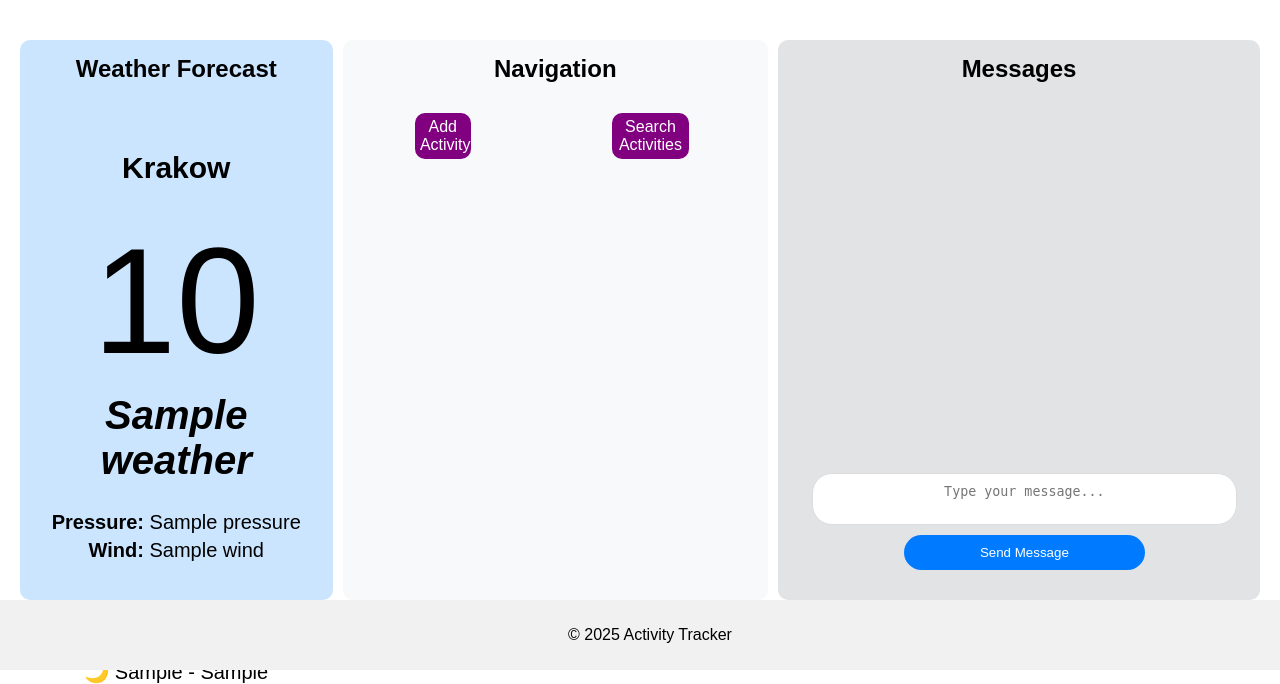
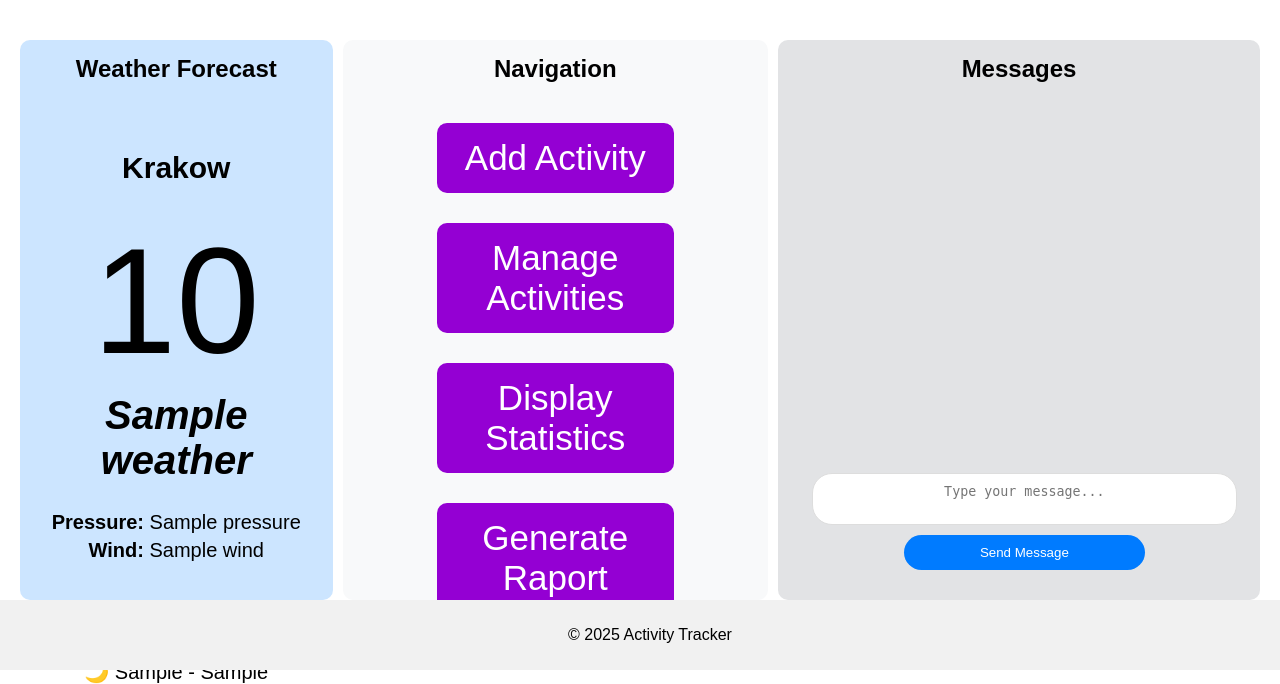
Before and after one commit to tbrania1202/Web-Application-For-Activity-Tracking, a Flask app: template app/templates/home.html in a window 1280 px wide. Shown: the part 130-814 px from the top of the page. Run offline with Flask 3, Linux system fonts and the light colour scheme; the template is opened without the code that fills it: most values are stand-ins (such as "Sample title", 1, 10 or a date in 2020).

Commit message:
Finished layout of home page

```diff
--- a/app/blueprints/add_activity.py
+++ b/app/blueprints/add_activity.py
@@ -7,6 +7,7 @@ add_activity_bp = Blueprint('add_activity', __name__)
 @add_activity_bp.route("/add_activity", methods=["GET", "POST"])
 def add_activity_page():
     if request.method == "POST":
+        user = request.form.get("user_name")
         name = request.form.get("activity_name")
         activity_type = request.form.get("activity_type")
         date = request.form.get("activity_date")
@@ -19,7 +20,7 @@ def add_activity_page():
         date = date.strftime("%d-%m-%Y")
 
         new_activity = {
-            "user_id": "admin",
+            "user_id": user,
             "name": name,
             "type": activity_type,
             "date": date,
--- a/app/static/styles.css
+++ b/app/static/styles.css
@@ -107,24 +107,29 @@ h2 {
 .button-container {
     display: flex;
     justify-content: space-around;
-    gap: 20px;
-    margin-top: 30px;
+    flex-direction: column;
+    align-items: stretch;
+    gap: 30px;
+    margin-top: 40px;
+    width: 100%;
 }
 
 .action-button {
-    background-color: purple;
+    background-color: darkviolet;
     color: white;
-    font-size: 16px;
+    font-size: 35px;
     width: 60%;
-    padding: 5px;
+    padding: 15px;
     border: none;
     border-radius: 10px;
     cursor: pointer;
     transition: background-color 0.3s ease;
+    text-align: center;
+    display: inline-block;
 }
 
 .action-button:hover {
-    background-color: darkviolet;
+    background-color: purple;
 }
 
 /* Messages section */
--- a/app/templates/add_activity.html
+++ b/app/templates/add_activity.html
@@ -5,6 +5,12 @@
 {% block content %}
 
     <form action="{{ url_for('add_activity.add_activity_page') }}" method="POST">
+        <!-- User Name -->
+        <div class="form-group">
+            <label for="user_name">User Name</label>
+            <input type="text" id="user_name" name="user_name" required>
+        </div>
+
         <!-- Activity Name -->
         <div class="form-group">
             <label for="activity_name">Activity Name</label>
--- a/app/templates/home.html
+++ b/app/templates/home.html
@@ -35,7 +35,15 @@
             </a>
             <!-- Button for Searching Activities -->
             <a href="{{ url_for('search_activity.search_activity_page') }}">
-                <button class="action-button">Search Activities</button>
+                <button class="action-button">Manage Activities</button>
+            </a>
+            <!-- Button to Display Statistics -->
+            <a href="{{ url_for('search_activity.search_activity_page') }}">
+                <button class="action-button">Display Statistics</button>
+            </a>
+            <!-- Button for Generating Raport -->
+            <a href="{{ url_for('search_activity.search_activity_page') }}">
+                <button class="action-button">Generate Raport</button>
             </a>
         </div>
     </div>
--- a/app/templates/search_activity.html
+++ b/app/templates/search_activity.html
@@ -7,6 +7,7 @@
     <table>
         <thead>
             <tr>
+                <th>User Name</th>
                 <th>Activity Name</th>
                 <th>Type</th>
                 <th>Date</th>
@@ -19,6 +20,7 @@
         <tbody>
             {% for activity in activities %}
                 <tr>
+                    <td>{{ activity.user_id }}</td>
                     <td>{{ activity.name }}</td>
                     <td>{{ activity.type }}</td>
                     <td>{{ activity.date }}</td>
```
